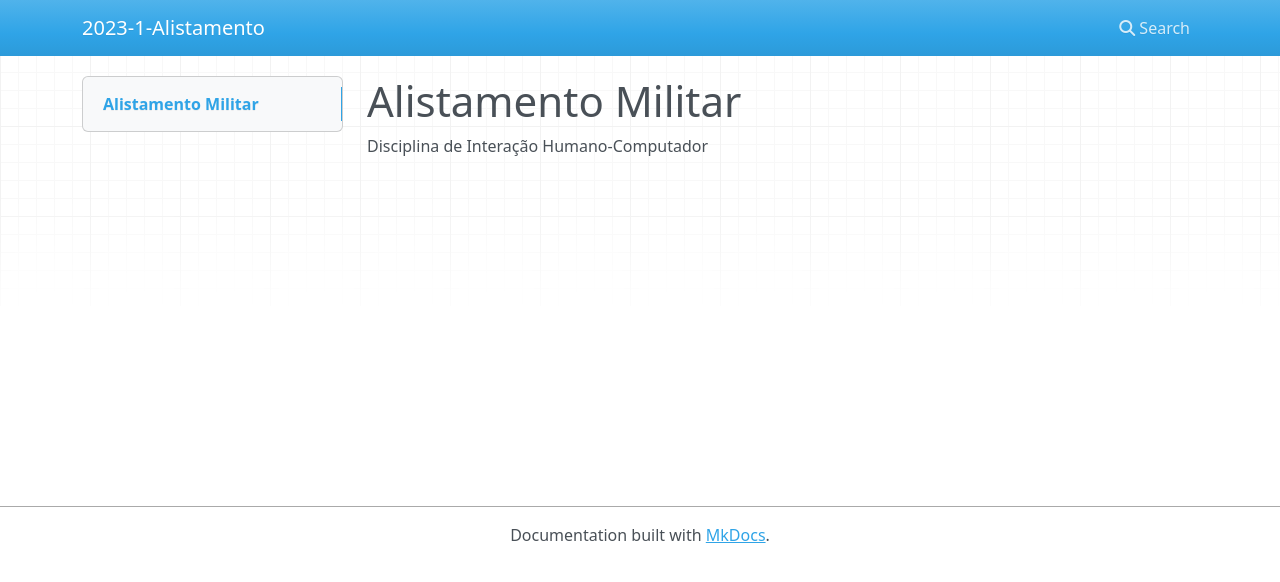
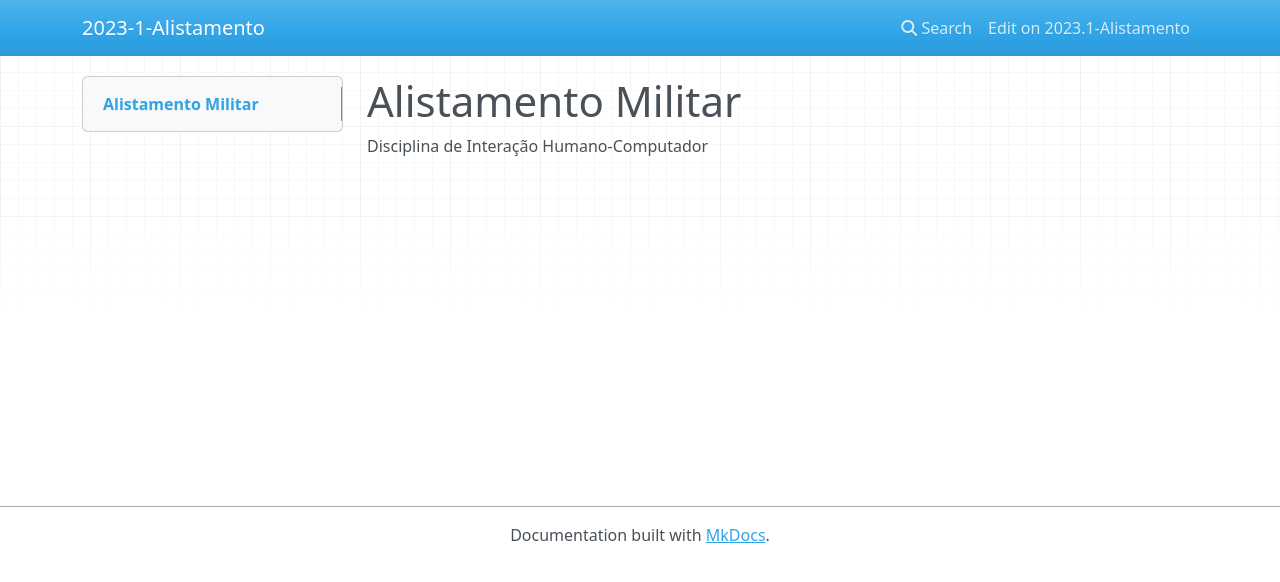
Before and after one commit to Interacao-Humano-Computador/2023.1-Alistamento, an MkDocs documentation site: the page built from docs/index.md, in a window 1280 px wide. Shown: the top 582 px of the page. Built offline with MkDocs 1.6.1, drawn with Linux system fonts in a browser that asks for light colours; nearby versions of some CDN libraries.

Commit message:
Update mkdocs.yml

```diff
--- a/mkdocs.yml
+++ b/mkdocs.yml
@@ -1 +1,7 @@
 site_name: 2023-1-Alistamento
+
+repo_name: "2023.1-Alistamento"
+repo_url: "https://github.com/Interacao-Humano-Computador/2023.1-Alistamento"
+
+nav:
+  - Home: index.md
```
